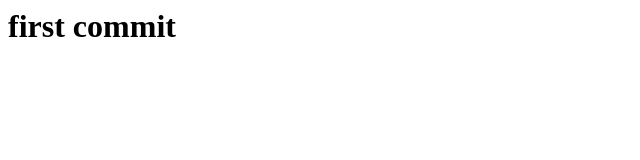
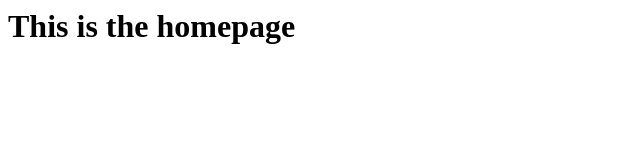
Before and after one commit to ArunSharma-digilinkers/git-learning-new, a plain HTML site: page index.html in a window 1280 px wide. Shown: the whole page, without its empty margins (0-640 px from the left). Drawn offline with Linux system fonts and the light colour scheme.

Commit message:
Added homepage

```diff
--- a/index.html
+++ b/index.html
@@ -1 +1 @@
-<h1>first commit</h1>
+<h1>This is the homepage</h1>
```
